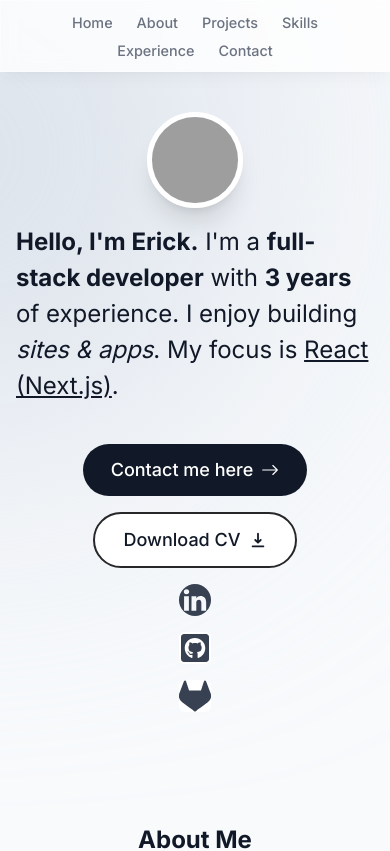
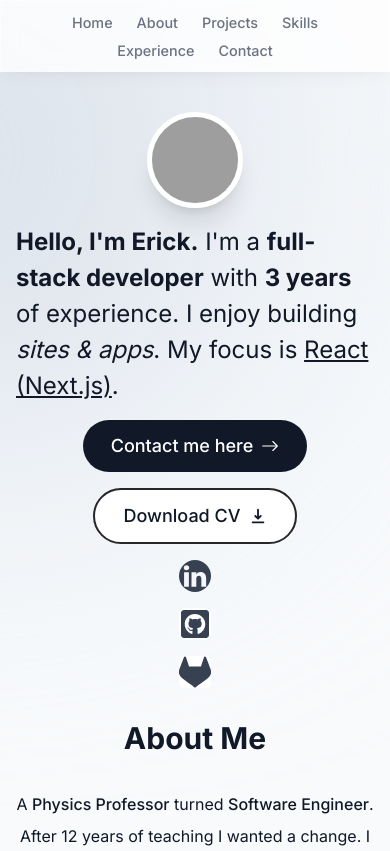
Before and after one commit to SkiSherpa/portfolio, a Next.js app: page / in a window 390 px wide. Shown: the top 851 px of the page. Built offline with nearby package versions, Linux system fonts and the light colour scheme; grey boxes are pictures that could not be loaded.

Commit message:
Refactor: made section heading a component

```diff
--- a/src/app/page.tsx
+++ b/src/app/page.tsx
@@ -1,6 +1,6 @@
-import AboutMe from "@/components/About-me";
+import AboutMe from "@/components/AboutMe";
 import Intro from "@/components/Intro";
-import SectionDivider from "@/components/Section-divider";
+import SectionDivider from "@/components/SectionDivider";
 
 export default function Home() {
 	return (
--- a/src/components/About-me.tsx
+++ b/src/components/AboutMe.tsx
@@ -2,6 +2,7 @@
 
 import React from "react";
 import { motion } from "framer-motion";
+import SectionHeader from "./SectionHeader";
 // import { useSectionInView } from "@/lib/hooks";
 
 export default function AboutMe() {
@@ -15,7 +16,7 @@ export default function AboutMe() {
 			transition={{ delay: 0.15 }}
 			id="about"
 		>
-			<h2 className="text-2xl font-bold sm:text-3xl capitalize">About me</h2>
+			<SectionHeader>About me</SectionHeader>
 			<p className="mb-3">
 				A <span className="font-medium">Physics Professor</span> turned{" "}
 				<span className="font-medium">Software Engineer</span>. After 12 years
--- a/src/components/Intro.tsx
+++ b/src/components/Intro.tsx
@@ -10,7 +10,7 @@ import { SiGitlab } from "react-icons/si";
 
 export default function Intro() {
 	return (
-		<section className="mb-28 max-w-[50rem]">
+		<section className="mb-8 max-w-[50rem]">
 			<div className="flex items-center justify-center">
 				<motion.div
 					initial={{ opacity: 0, scale: 0 }} // initial conditions, completely transparent, size set to zero
@@ -28,7 +28,7 @@ export default function Intro() {
 				</motion.div>
 			</div>
 			<motion.h1
-				className="mb-10 mt-4 px-4 text-2xl font-small !leading-[1.5] sm:text-4xl"
+				className="mb-4 mt-4 px-4 text-2xl font-small !leading-[1.5] sm:text-4xl"
 				initial={{ opacity: 0, y: 100 }}
 				animate={{ opacity: 1, y: 0 }}
 			>
--- a/src/components/Section-divider.tsx
+++ b/src/components/SectionDivider.tsx
@@ -6,7 +6,7 @@ import { motion } from "framer-motion";
 export default function SectionDivider() {
 	return (
 		<motion.div
-			className="bg-gray-500 my-8 h-16 w-1 rounded-full hidden sm:block dark:bg-opacity-20"
+			className="bg-gray-500 my-24 h-16 w-1 rounded-full hidden sm:block dark:bg-opacity-20"
 			initial={{ opacity: 0, y: 100 }}
 			animate={{ opacity: 1, y: 0 }}
 			transition={{ delay: 0.125 }}
--- /dev/null
+++ b/src/components/SectionHeader.tsx
@@ -0,0 +1,15 @@
+"use client";
+
+import React from "react";
+
+export default function SectionHeader({
+	children,
+}: {
+	children: React.ReactNode;
+}) {
+	return (
+		<h2 className="text-3xl font-bold capitalize mb-8 text-center">
+			{children}
+		</h2>
+	);
+}
```
